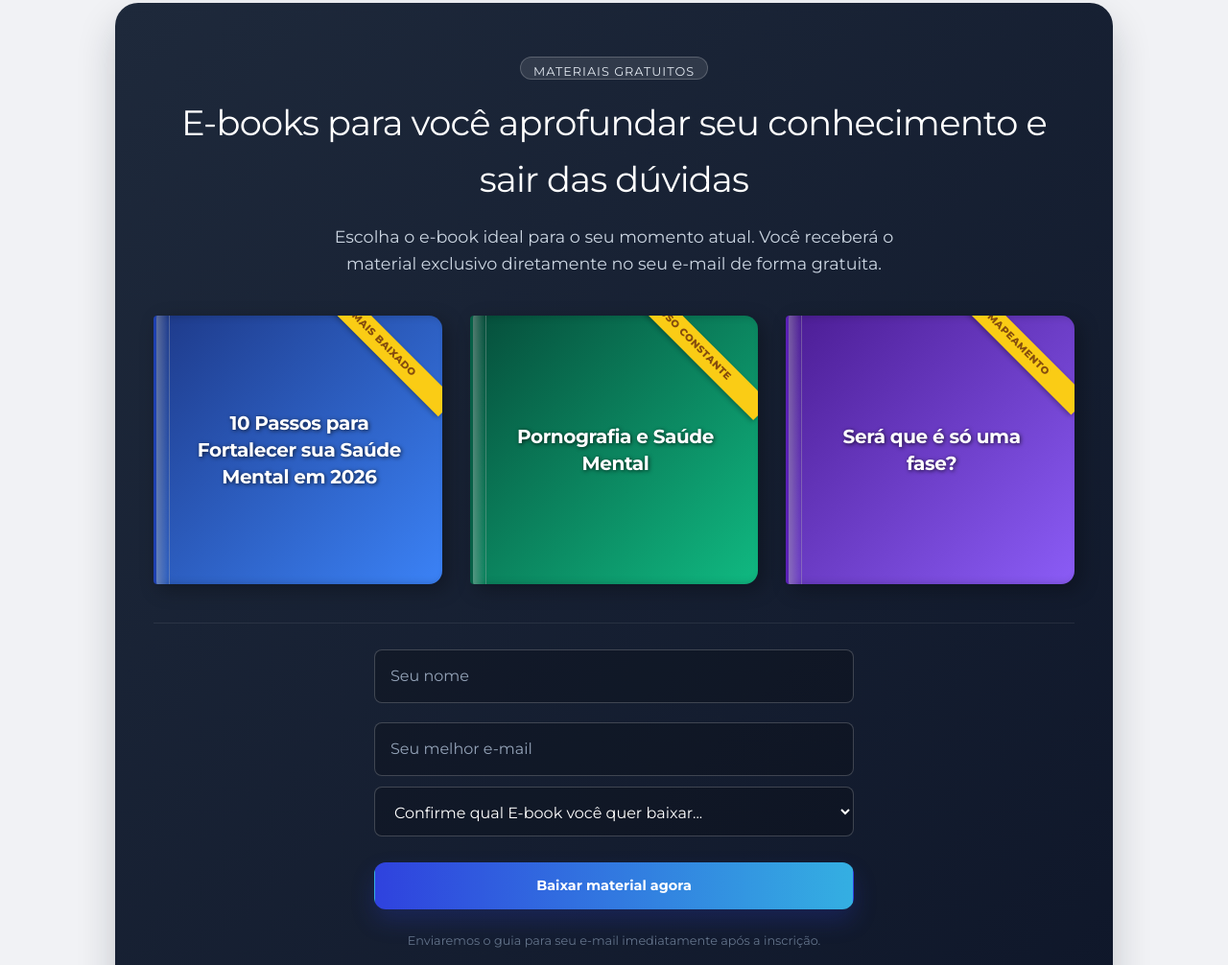
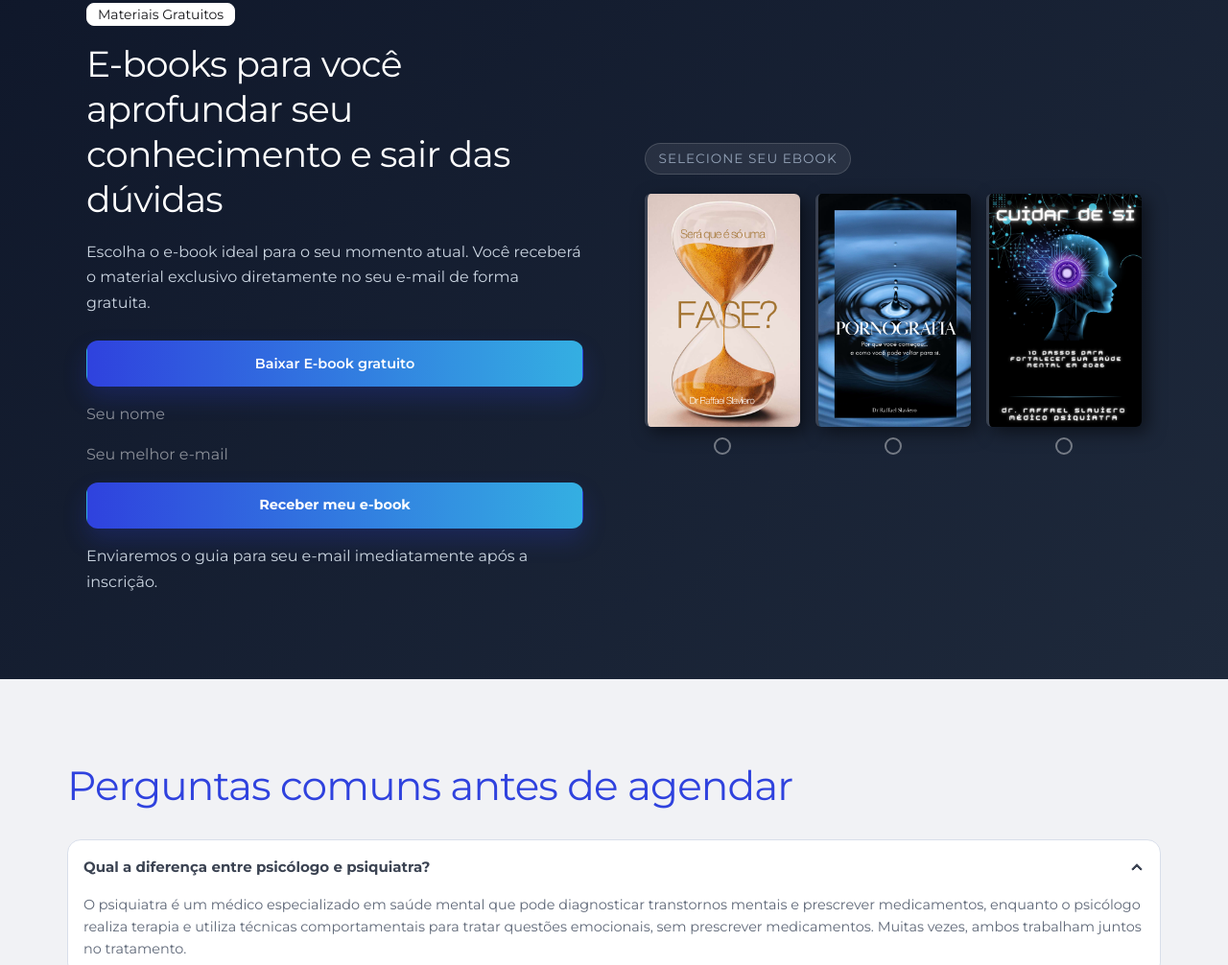
Before and after one commit to JeffersonWeiber/lp-dr-raffael, a website built with Vite: page index.html in a window 1280 px wide. Shown: the part 5064-6070 px from the top of the page at 96% size. Built offline with nearby package versions, Linux system fonts and the light colour scheme.

Commit message:
feat: redesign secao ebooks com capas reais dos PDFs e layout 2 colunas

```diff
--- a/index.html
+++ b/index.html
@@ -457,47 +457,30 @@
             </article>
           </div>
         </div>
-      <section id="materiais" class="section lead-magnet" data-aos="fade-up">
+      <section id="materiais" class="section lead-magnet-new" data-aos="fade-up">
         <div class="site-shell">
-          <div class="lead-magnet-container">
-            <header class="lead-magnet-header text-center">
+          <div class="lead-magnet-two-col">
+
+            <!-- Left: Texto + Formulário -->
+            <div class="lead-text-col">
               <span class="badge">Materiais Gratuitos</span>
               <h2>E-books para você aprofundar seu conhecimento e sair das dúvidas</h2>
               <p>Escolha o e-book ideal para o seu momento atual. Você receberá o material exclusivo diretamente no seu e-mail de forma gratuita.</p>
-            </header>
 
-            <div class="ebooks-showcase">
-              <div class="ebook-item">
-                <div class="ebook-cover ebook-bg-1">
-                  <span class="ebook-tag">Mais Baixado</span>
-                  <h3 class="ebook-title">10 Passos para Fortalecer sua Saúde Mental em 2026</h3>
-                </div>
-              </div>
-              <div class="ebook-item">
-                <div class="ebook-cover ebook-bg-2">
-                  <span class="ebook-tag">Uso Constante</span>
-                  <h3 class="ebook-title">Pornografia e Saúde Mental</h3>
-                </div>
-              </div>
-              <div class="ebook-item">
-                <div class="ebook-cover ebook-bg-3">
-                  <span class="ebook-tag">Mapeamento</span>
-                  <h3 class="ebook-title">Será que é só uma fase?</h3>
-                </div>
-              </div>
-            </div>
-
-            <div class="lead-form-wrap">
               <form
                 action="https://formsubmit.co/contato@drraffaelslaviero.com.br"
                 method="POST"
-                class="lead-form mx-auto"
-                style="margin: 0 auto; max-width: 500px;"
+                class="lead-form-v2"
+                id="ebook-form"
               >
-                <!-- Honeypot para evitar spam -->
                 <input type="text" name="_honey" style="display:none">
-                <!-- Capturar assunto -->
                 <input type="hidden" name="_subject" value="Novo Lead do Ebook Gratuito!">
+                <!-- campo oculto sincronizado via JS com radio buttons -->
+                <input type="hidden" name="Ebook_Desejado" id="ebook-selected" value="">
+
+                <a href="#ebook-covers" class="btn-primary btn-select-ebook" id="btn-select-label">
+                  Baixar E-book gratuito
+                </a>
 
                 <div class="form-group">
                   <label for="lead_name" class="sr-only">Seu nome</label>
@@ -507,24 +490,51 @@
                   <label for="lead_email" class="sr-only">Seu melhor e-mail</label>
                   <input type="email" id="lead_email" name="Email" class="input-elegant" placeholder="Seu melhor e-mail" required />
                 </div>
-                <div class="form-group" style="margin-top:-0.5rem;">
-                  <label for="lead_ebook" class="sr-only">Selecione o E-book</label>
-                  <select id="lead_ebook" name="Ebook_Desejado" class="input-elegant" required style="cursor: pointer;">
-                    <option value="" disabled selected>Confirme qual E-book você quer baixar...</option>
-                    <option value="10 Passos para Fortalecer sua Saúde Mental em 2026">10 Passos para Fortalecer sua Saúde Mental em 2026</option>
-                    <option value="Pornografia e Saúde Mental">Pornografia e Saúde Mental</option>
-                    <option value="Será que é só uma fase?">Será que é só uma fase?</option>
-                  </select>
-                </div>
                 <button type="submit" class="btn-primary" aria-label="Baixar e-book gratuito">
-                  Baixar material agora
+                  Receber meu e-book
                 </button>
-                <p class="form-disclaimer text-center" style="text-align: center;">Enviaremos o guia para seu e-mail imediatamente após a inscrição.</p>
+                <p class="form-disclaimer">Enviaremos o guia para seu e-mail imediatamente após a inscrição.</p>
               </form>
             </div>
+
+            <!-- Right: Capas dos Ebooks com Radio Selectors -->
+            <div class="lead-covers-col" id="ebook-covers">
+              <p class="covers-label">Selecione seu ebook</p>
+              <div class="ebook-covers-grid">
+
+                <label class="ebook-cover-card" for="ebook-fase">
+                  <img src="/ebooks/covers/capa-fase.png" alt="Será que é só uma fase?" />
+                  <input type="radio" name="ebook_radio" id="ebook-fase" value="Será que é só uma fase?" class="ebook-radio-input" />
+                  <span class="ebook-radio-dot"></span>
+                </label>
+
+                <label class="ebook-cover-card" for="ebook-porn">
+                  <img src="/ebooks/covers/capa-pornografia.png" alt="Pornografia e Saúde Mental" />
+                  <input type="radio" name="ebook_radio" id="ebook-porn" value="Pornografia e Saúde Mental" class="ebook-radio-input" />
+                  <span class="ebook-radio-dot"></span>
+                </label>
+
+                <label class="ebook-cover-card" for="ebook-passos">
+                  <img src="/ebooks/covers/capa-10passos.png" alt="10 Passos para Fortalecer sua Saúde Mental em 2026" />
+                  <input type="radio" name="ebook_radio" id="ebook-passos" value="10 Passos para Fortalecer sua Saúde Mental em 2026" class="ebook-radio-input" />
+                  <span class="ebook-radio-dot"></span>
+                </label>
+
+              </div>
+            </div>
+
           </div>
         </div>
       </section>
+
+      <script>
+        // Sincronizar radio dos cards com o campo hidden do form
+        document.querySelectorAll('.ebook-radio-input').forEach(radio => {
+          radio.addEventListener('change', () => {
+            document.getElementById('ebook-selected').value = radio.value;
+          });
+        });
+      </script>
 
       <section id="duvidas" class="section section-soft">
         <div class="site-shell">
--- a/src/style.css
+++ b/src/style.css
@@ -413,181 +413,153 @@ a {
   font-size: 0.9rem;
 }
 
-.lead-magnet-container {
-  max-width: 1040px;
-  margin: 0 auto;
-  background: linear-gradient(135deg, #1e293b 0%, #0f172a 100%);
-  border-radius: 1.5rem;
-  padding: 3.5rem 2.5rem;
-  box-shadow: 0 20px 40px rgba(15, 23, 42, 0.2);
+/* ===== NOVA SEÇÃO DE EBOOKS (2 colunas) ===== */
+
+.lead-magnet-new {
+  background: linear-gradient(135deg, #0f172a 0%, #1e293b 100%);
   color: white;
 }
 
-@media (max-width: 768px) {
-  .lead-magnet-container {
-    padding: 2.5rem 1.5rem;
+.lead-magnet-two-col {
+  display: grid;
+  grid-template-columns: 1fr 1fr;
+  gap: 4rem;
+  align-items: center;
+  max-width: 1100px;
+  margin: 0 auto;
+}
+
+@media (max-width: 900px) {
+  .lead-magnet-two-col {
+    grid-template-columns: 1fr;
+    gap: 2.5rem;
   }
 }
 
-.lead-magnet-header h2 {
-  color: white;
-  font-size: clamp(1.8rem, 3vw, 2.3rem);
-  margin-bottom: 1rem;
+/* ---------- Coluna Esquerda ---------- */
+.lead-text-col {
+  display: flex;
+  flex-direction: column;
+  gap: 1.1rem;
 }
 
-.lead-magnet-header p {
-  color: #cbd5e1;
-  font-size: 1.1rem;
-  margin-bottom: 2.5rem;
-  line-height: 1.6;
-  max-width: 650px;
-  margin-left: auto;
-  margin-right: auto;
+.lead-text-col h2 {
+  color: white;
+  font-size: clamp(1.7rem, 3vw, 2.35rem);
+  line-height: 1.25;
+  margin: 0;
 }
 
-.badge {
-  display: inline-block;
-  background: rgba(255, 255, 255, 0.1);
-  color: #e2e8f0;
-  padding: 0.3rem 0.8rem;
-  border-radius: 2rem;
-  font-size: 0.8rem;
-  text-transform: uppercase;
-  letter-spacing: 1px;
-  margin-bottom: 1rem;
-  border: 1px solid rgba(255, 255, 255, 0.2);
+.lead-text-col p {
+  color: #cbd5e1;
+  font-size: 1rem;
+  line-height: 1.65;
+  margin: 0;
 }
 
-.lead-form-wrap {
+.lead-form-v2 {
   display: flex;
-  justify-content: center;
-  padding-top: 1.7rem;
-  border-top: 1px solid rgba(255, 255, 255, 0.08);
+  flex-direction: column;
+  gap: 1rem;
+  margin-top: 0.5rem;
 }
 
-.lead-form {
+.btn-select-ebook {
+  display: inline-block;
+  text-align: center;
+  text-decoration: none;
+  font-weight: 600;
+}
+
+.lead-form-v2 .btn-primary {
+  width: 100%;
+}
+
+/* ---------- Coluna Direita (Capas) ---------- */
+.lead-covers-col {
   display: flex;
   flex-direction: column;
   gap: 1.2rem;
-  width: 100%;
 }
 
-.form-group {
+.covers-label {
+  color: #94a3b8;
+  font-size: 0.85rem;
+  text-transform: uppercase;
+  letter-spacing: 1px;
+  margin: 0;
+  background: rgba(255,255,255,0.08);
+  display: inline-block;
+  padding: 0.3rem 0.85rem;
+  border-radius: 2rem;
+  border: 1px solid rgba(255,255,255,0.15);
+  align-self: flex-start;
+}
+
+.ebook-covers-grid {
+  display: grid;
+  grid-template-columns: repeat(3, 1fr);
+  gap: 1rem;
+}
+
+.ebook-cover-card {
   display: flex;
   flex-direction: column;
+  align-items: center;
+  gap: 0.7rem;
+  cursor: pointer;
+  position: relative;
 }
 
-.input-elegant {
-  padding: 0.9rem 1rem;
-  border-radius: 0.5rem;
-  border: 1px solid rgba(255, 255, 255, 0.2);
-  background: rgba(0, 0, 0, 0.2);
-  color: white;
-  font-size: 1rem;
-  font-family: inherit;
-  transition: border-color 0.3s ease;
+.ebook-cover-card img {
+  width: 100%;
+  aspect-ratio: 2/3;
+  object-fit: cover;
+  border-radius: 6px;
+  box-shadow: 6px 6px 18px rgba(0,0,0,0.5), inset 4px 0 8px rgba(0,0,0,0.2);
+  transition: transform 0.35s ease, box-shadow 0.35s ease;
+  border-left: 3px solid rgba(255,255,255,0.15);
 }
 
-.input-elegant:focus {
-  outline: none;
-  border-color: var(--primary);
+.ebook-cover-card:hover img {
+  transform: translateY(-6px) rotateY(-4deg);
+  box-shadow: 12px 14px 28px rgba(0,0,0,0.6);
 }
 
-.input-elegant::placeholder {
-  color: #94a3b8;
+.ebook-radio-input {
+  display: none;
 }
 
-.lead-form .btn-primary {
-  margin-top: 0.5rem;
-  width: 100%;
+.ebook-radio-dot {
+  width: 18px;
+  height: 18px;
+  border-radius: 50%;
+  border: 2px solid rgba(255,255,255,0.4);
+  background: transparent;
+  display: block;
+  transition: background 0.25s, border-color 0.25s;
+  flex-shrink: 0;
 }
 
-.form-disclaimer {
-  font-size: 0.8rem !important;
-  color: #64748b !important;
-  margin-top: 0.25rem;
-  margin-bottom: 0 !important;
+.ebook-radio-input:checked ~ .ebook-radio-dot {
+  background: var(--primary);
+  border-color: var(--primary);
+  box-shadow: 0 0 0 3px rgba(99, 102, 241, 0.3);
 }
 
-.ebooks-showcase {
-  display: grid;
-  grid-template-columns: repeat(3, 1fr);
-  gap: 1.8rem;
-  margin-bottom: 2.5rem;
+.ebook-cover-card:has(.ebook-radio-input:checked) img {
+  outline: 3px solid var(--primary);
+  outline-offset: 3px;
+  transform: translateY(-6px) scale(1.02);
 }
 
-@media (max-width: 768px) {
-  .ebooks-showcase {
-    grid-template-columns: 1fr;
-    gap: 1.5rem;
+@media (max-width: 900px) {
+  .ebook-covers-grid {
+    grid-template-columns: repeat(3, 1fr);
+    gap: 0.75rem;
   }
 }
 
-.ebook-item {
-  perspective: 1000px;
-  cursor: pointer;
-}
-
-.ebook-cover {
-  height: 280px;
-  border-radius: 4px 14px 14px 4px;
-  box-shadow: inset 5px 0 10px rgba(0,0,0,0.2), 6px 6px 20px rgba(0,0,0,0.3);
-  display: flex;
-  align-items: center;
-  justify-content: center;
-  padding: 1.8rem;
-  text-align: center;
-  transition: transform 0.4s ease, box-shadow 0.4s ease;
-  position: relative;
-  overflow: hidden;
-}
-
-.ebook-cover::before {
-  content: "";
-  position: absolute;
-  left: 0;
-  top: 0;
-  bottom: 0;
-  width: 14px;
-  background: linear-gradient(to right, rgba(255,255,255,0.3), rgba(255,255,255,0.0));
-  z-index: 2;
-  border-right: 1px solid rgba(0,0,0,0.1);
-}
-
-.ebook-item:hover .ebook-cover {
-  transform: translateY(-8px) rotateY(-5deg);
-  box-shadow: inset 5px 0 10px rgba(0,0,0,0.2), 12px 15px 30px rgba(0,0,0,0.4);
-}
-
-.ebook-tag {
-  position: absolute;
-  top: 18px;
-  right: -32px;
-  background: #facc15;
-  color: #854d0e;
-  font-size: 0.65rem;
-  font-weight: 800;
-  text-transform: uppercase;
-  letter-spacing: 0.5px;
-  padding: 0.25rem 3rem;
-  transform: rotate(45deg);
-  box-shadow: 0 2px 5px rgba(0,0,0,0.3);
-  z-index: 3;
-}
-
-.ebook-title {
-  color: #fff;
-  font-weight: 700;
-  font-size: 1.25rem;
-  text-shadow: 1px 1px 4px rgba(0,0,0,0.7);
-  font-family: inherit;
-  z-index: 3;
-  line-height: 1.4;
-}
-
-.ebook-bg-1 { background: linear-gradient(135deg, #1e3a8a, #3b82f6); border-left: 3px solid #1e40af; }
-.ebook-bg-2 { background: linear-gradient(135deg, #064e3b, #10b981); border-left: 3px solid #065f46; }
-.ebook-bg-3 { background: linear-gradient(135deg, #4c1d95, #8b5cf6); border-left: 3px solid #5b21b6; }
 
 .about-grid {
   display: grid;
```
Also changed, not shown: public/ebooks/covers/capa-10passos.png (added), public/ebooks/covers/capa-fase.png (added), public/ebooks/covers/capa-pornografia.png (added).
